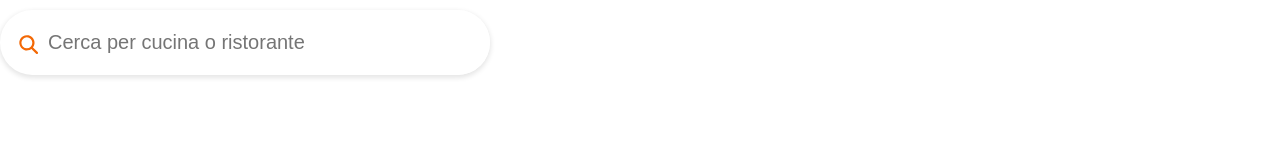
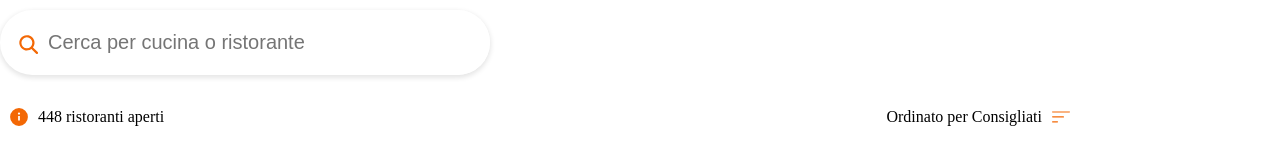
Before and after one commit to Alessandro-Ambra-dev/progetto-justEat, a plain HTML site: page components/searchbar-searchpage/searchbar.html in a window 1280 px wide. Drawn offline with Linux system fonts and the light colour scheme.

Commit message:
upload feature searchbar-searchpage

```diff
--- a/components/searchbar-searchpage/searchbar.html
+++ b/components/searchbar-searchpage/searchbar.html
@@ -29,6 +29,43 @@
           />
         </form>
       </div>
+      <div id="resultSearchbar">
+        <button type="button" id="infoButton" title="infoButton">
+          <svg
+            xmlns="http://www.w3.org/2000/svg"
+            viewBox="0 0 24 24"
+            fill="#f36805"
+          >
+            <path
+              d="M12 .133A11.867 11.867 0 1 0 23.867 12 11.882 11.882 0 0 0 12 .133ZM10.852 10.76h2.296v5.834h-2.296V10.76Zm2.68-3.354a1.532 1.532 0 1 1-3.064 0 1.532 1.532 0 0 1 3.063 0Z"
+            ></path>
+          </svg>
+        </button>
+        <div id="main-result">
+          <p>448 ristoranti aperti</p>
+        </div>
+        <div id="sortList">
+          <div id="listTitle">
+            <p>Ordinato per Consigliati</p>
+            <svg
+              xmlns="http://www.w3.org/2000/svg"
+              viewBox="0 0 16 10"
+              fill="#f36805"
+            >
+              <path
+                d="M.44.89a.44.44 0 0 1 0-.89h15.12a.44.44 0 0 1 0 .89H.44zm0 4.44a.44.44 0 0 1 0-.89h9.78a.44.44 0 1 1 0 .9H.44zm0 4.45a.44.44 0 0 1 0-.9H4.9a.44.44 0 1 1 0 .9H.44z"
+              ></path>
+            </svg>
+            <ul id="result-list-container">
+              <li><input type="radio" id="1" name="choose" /><label for="1">Consigliati</label></li>
+              <li><input type="radio" id="2" name="choose" /><label for="2">Distanza</label></li>
+              <li><input type="radio" id="3" name="choose" /><label for="3">Recensioni</label></li>
+              <li><input type="radio" id="4" name="choose" /><label for="4">Ordine minimo</label></li>
+              <li><input type="radio" id="5" name="choose" /><label for="5">Costo di consegna</label></li>
+            </ul>
+          </div>
+        </div>
+      </div>
     </main>
   </body>
 </html>
--- a/components/searchbar-searchpage/searchbar.scss
+++ b/components/searchbar-searchpage/searchbar.scss
@@ -38,3 +38,78 @@
     }
   }
 }
+#resultSearchbar {
+  display: flex;
+  width: 100%;
+  max-height: 35px;
+  align-items: center;
+  gap: 10px;
+  #infoButton {
+    width: 18px;
+    height: 18px;
+    border: none;
+    background-color: #fff;
+    display: flex;
+    align-items: center;
+    justify-content: center;
+    border-radius: 50%;
+    cursor: pointer;
+    margin-left: 10px;
+    &:hover {
+      box-shadow: 1px 1px 5px 5px lightgray;
+      border-radius: 50%;
+    }
+  }
+  #main-result {
+    flex: 1;
+  }
+  #sortList {
+    display: flex;
+    align-items: center;
+    justify-content: flex-end;
+    max-height: 35px;
+    #listTitle {
+      display: flex;
+      align-items: center;
+      gap: 10px;
+      max-height: 35px;
+      &:hover {
+        #result-list-container {
+          visibility: visible;
+        }
+      }
+      svg {
+        width: 18px;
+        height: 18px;
+      }
+      #result-list-container {
+        visibility: hidden;
+        display: flex;
+        flex-direction: column;
+        align-items: flex-start;
+        gap: 10px;
+        position: relative;
+        top: 6rem;
+        right: 11.2rem;
+        width: 200px;
+        cursor: pointer;
+        padding: 8px;
+        border: 1px solid #dbd9d7;
+        border-radius: 0 0 3px 3px;
+        box-shadow:  0 2px 40px  rgba(0, 0, 0, 0.2);
+        li {
+          list-style: none;
+          label {
+            cursor: pointer;
+            padding: 8px 8px 8px 15px;
+          }
+          input[type="radio"]:hover {
+            outline: 2px solid #f36805;
+            border-radius: 50%;
+            cursor: pointer;
+          }
+        }
+      }
+    }
+  }
+}
```
Also changed, not shown: components/searchbar-searchpage/searchbar.css, 1 other file.
